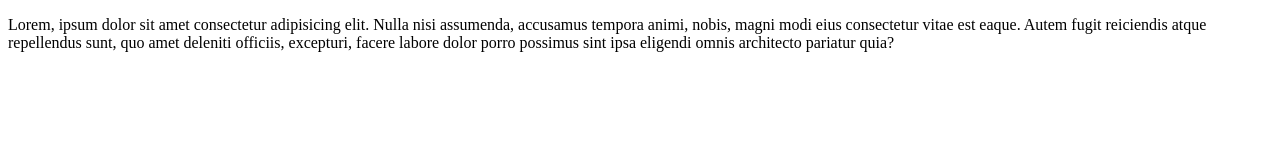
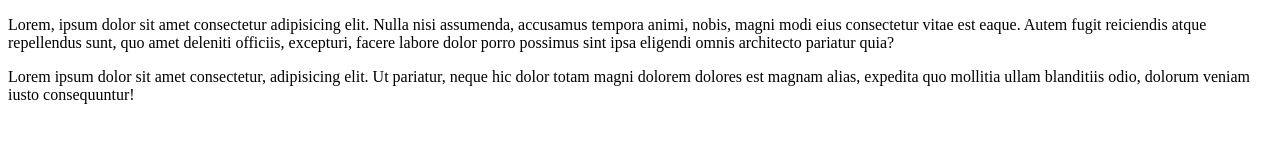
Before and after one commit to shaileshdinde/dyp-demo-a, a plain HTML site: page index.html in a window 1280 px wide. Drawn offline with Linux system fonts and the light colour scheme.

Commit message:
update index.html

```diff
--- a/index.html
+++ b/index.html
@@ -7,5 +7,6 @@
 </head>
 <body>
     <p>Lorem, ipsum dolor sit amet consectetur adipisicing elit. Nulla nisi assumenda, accusamus tempora animi, nobis, magni modi eius consectetur vitae est eaque. Autem fugit reiciendis atque repellendus sunt, quo amet deleniti officiis, excepturi, facere labore dolor porro possimus sint ipsa eligendi omnis architecto pariatur quia?</p>
+    Lorem ipsum dolor sit amet consectetur, adipisicing elit. Ut pariatur, neque hic dolor totam magni dolorem dolores est magnam alias, expedita quo mollitia ullam blanditiis odio, dolorum veniam iusto consequuntur!
 </body>
 </html>
```
